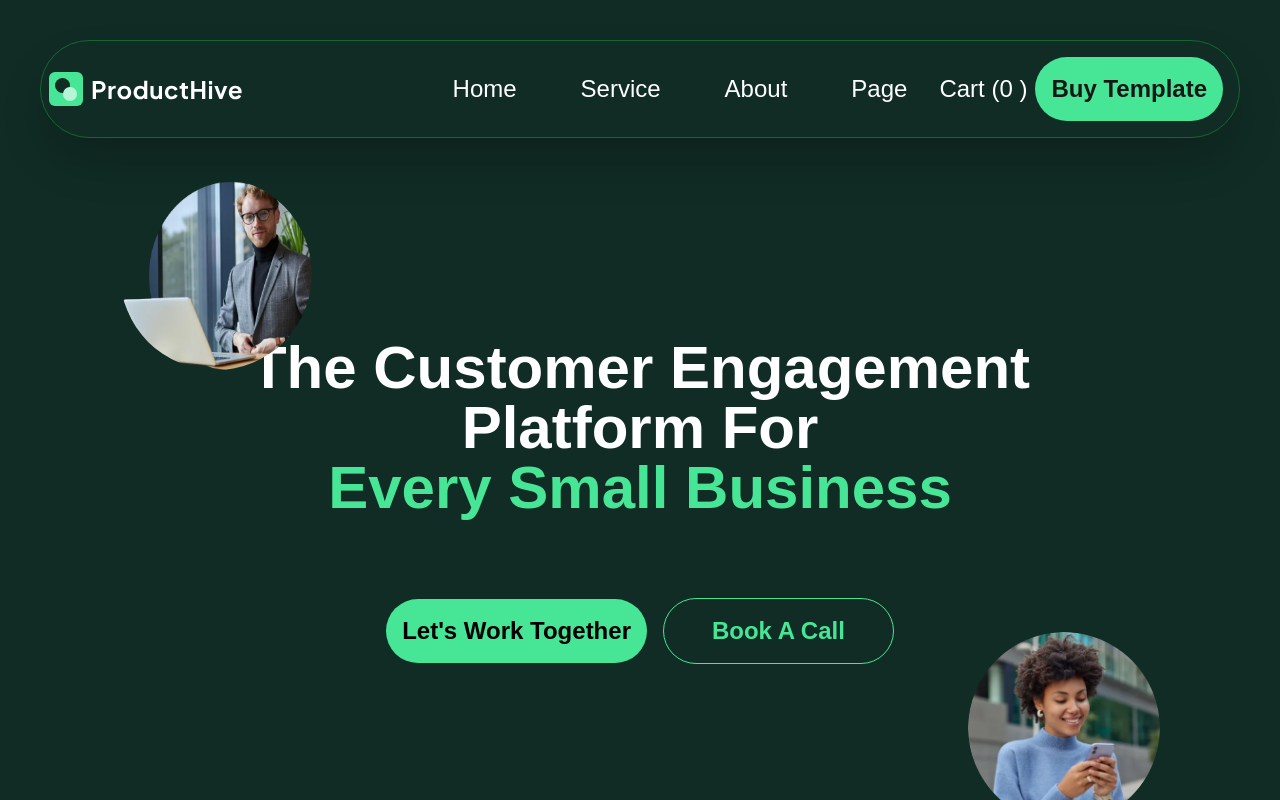
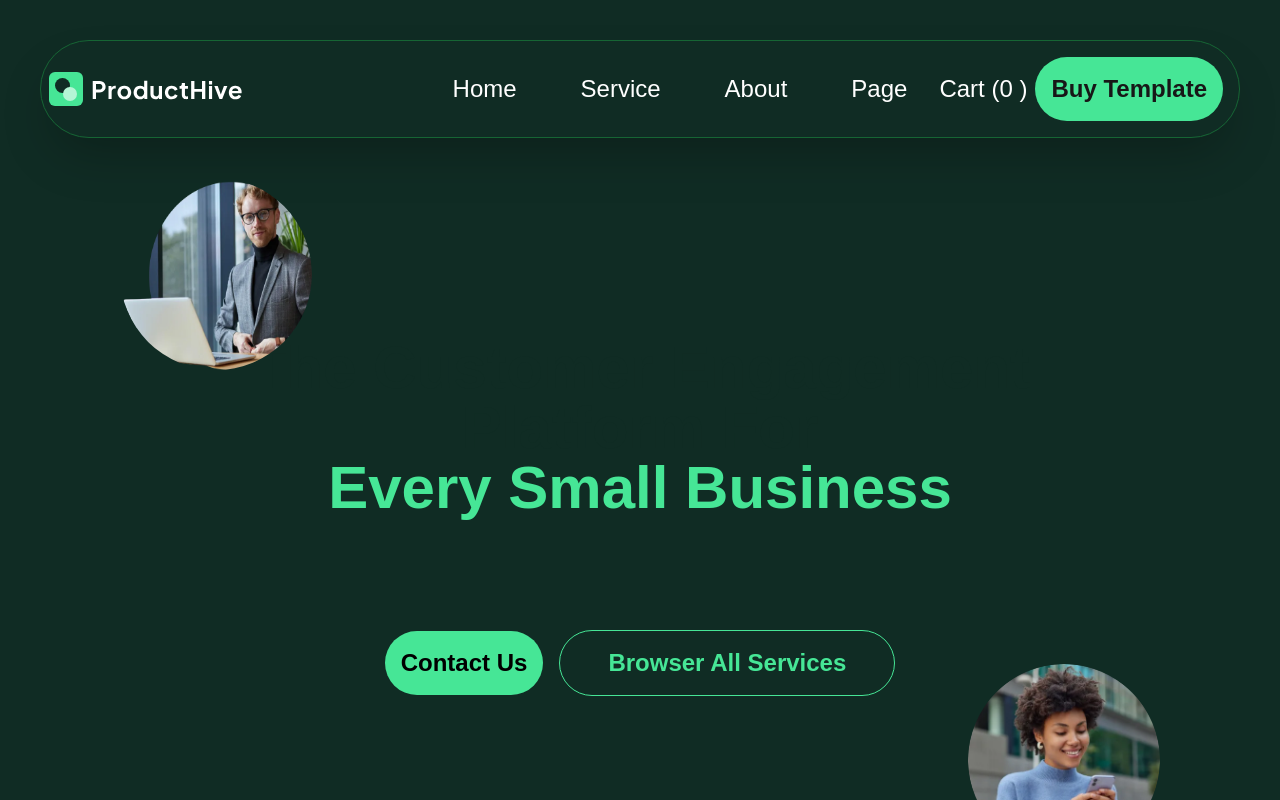
Before and after one commit to Yagya-Adh/product_hive, a Next.js app: page / in a window 1280 px wide. Shown: the top 800 px of the page. Built offline with nearby package versions, Linux system fonts and the light colour scheme.

Commit message:
404 page not found create.

```diff
--- a/app/components/banner/CustomTextBanner.tsx
+++ b/app/components/banner/CustomTextBanner.tsx
@@ -10,6 +10,8 @@
   buttonGroup?: boolean | undefined;
   textColor?: "light-yellow" | "dark-green" | "white";
   variant?: string | "career";
+  pathRedirect?: string;
+  pathRedirectOne?: string;
 }
 
 const CustomTextBanner = ({
@@ -20,6 +22,8 @@
   buttonGroup,
   textColor,
   variant,
+  pathRedirect,
+  pathRedirectOne,
 }: ICustomTextBanner) =>
   variant == "career" ? (
     <div className="flex flex-col items-center md:text-center justify-center">
@@ -36,13 +40,13 @@
 
       md:max-w-screen-96 s p-10 text-4xl lg:text-6xl md:text-center  font-semibold max-w-screen-xl capitalize`}
       >
-        <span className={`"text-productHives-TextSecondary"`}>
+        <span className={`text-productHives-TextSecondary`}>
           {preText ? preText : ""}{" "}
         </span>
         <br />
         <p className="text-productHives-buttonColor ">
           {highlightText ? highlightText : ""}{" "}
-          <span className={`"text-productHives-TextSecondary"`}>
+          <span className={`text-productHives-TextSecondary`}>
             {postText ? postText : ""}
           </span>
         </p>
@@ -50,10 +54,10 @@
       <p className="max-w-screen-sm">{description ? description : ""}</p>
       {buttonGroup && (
         <div className="p-10 flex justify-between items-center text-black">
-          <Link href={"/career"}>
+          <Link href={pathRedirect ? pathRedirect : "/career"}>
             <ButtonPills text="Contact Us" padding="px-10" />
           </Link>{" "}
-          <Link href="/contact">
+          <Link href={pathRedirectOne ? pathRedirectOne : "/contact"}>
             <ButtonPills
               padding="px-10"
               text="Browser All Services"
@@ -79,28 +83,28 @@
 
       md:max-w-screen-96 s p-10 text-4xl lg:text-6xl md:text-center  font-semibold max-w-screen-xl capitalize`}
         >
-          <span className={`"text-productHives-TextSecondary"`}>
+          <span className={`text-productHives-TextSecondary`}>
             {preText ? preText : ""}{" "}
           </span>
           <br />
           <p className="text-productHives-buttonColor ">
             {highlightText ? highlightText : ""}{" "}
-            <span className={`"text-productHives-TextSecondary"`}>
+            <span className={`text-productHives-TextSecondary`}>
               {postText ? postText : ""}
             </span>
           </p>
         </div>
-        <p className="max-w-screen-sm">{description ? description : ""}</p>
+        <p className="max-w-screen-sm py-4">{description ? description : ""}</p>
         {buttonGroup && (
           <div className="p-10 flex justify-between items-center text-black">
-            <Link href={"/career"}>
-              <ButtonPills text="Let's Work Together" />
+            <Link href={pathRedirect ? pathRedirect : "/career"}>
+              <ButtonPills text="Contact Us" padding="px-10" />
             </Link>{" "}
-            <Link href="/contact">
+            <Link href={pathRedirectOne ? pathRedirectOne : "/contact"}>
               <ButtonPills
-                text="Book A Call"
+                padding="px-10"
+                text="Browser All Services"
                 variant="button-outline"
-                padding="px-10"
               />
             </Link>
           </div>
--- a/app/not-found.tsx
+++ b/app/not-found.tsx
@@ -1,7 +1,42 @@
-import React from "react";
+"use client";
+import Image from "next/image";
+import Link from "next/link";
+import fourOFourPageNotFoundImage from "@/app/assets/404-pageNOtFound.svg";
+import NavBar from "./components/navbar/NavBar";
+import CustomTextBanner from "./components/banner/CustomTextBanner";
+import ButtonPills from "./components/button/ButtonPills";
+import Footer from "./components/footer/Footer";
+import Revenue from "./components/home/Revenue";
+const PageNotFound = () => {
+  return (
+    <div className="bg-productHives-colorGrey">
+      <div className="max-w-screen-2xl px-10 mx-auto">
+        <div className="bg-productHives-mainBackground rounded-full">
+          <NavBar />
+        </div>
 
-const PageNotFound = () => {
-  return <div> Sorry! 404 - Page Not Found</div>;
+        <div className="flex justify-center items-center flex-col p-40">
+          <Image
+            src={fourOFourPageNotFoundImage}
+            alt="404_page_not_found"
+            className=""
+          />
+          <CustomTextBanner
+            preText=""
+            highlightText="We lost "
+            postText=" that page..."
+            description="Sorry, the page you are looking for doesn’t exit or has been moved."
+          />
+          <Link href="/">
+            <ButtonPills text="Back to Home" />
+          </Link>
+        </div>
+      </div>
+
+      <Revenue topCardShow="hide" />
+      <Footer />
+    </div>
+  );
 };
 
 export default PageNotFound;
```
Also changed, not shown: app/assets/404-pageNOtFound.svg (added).
